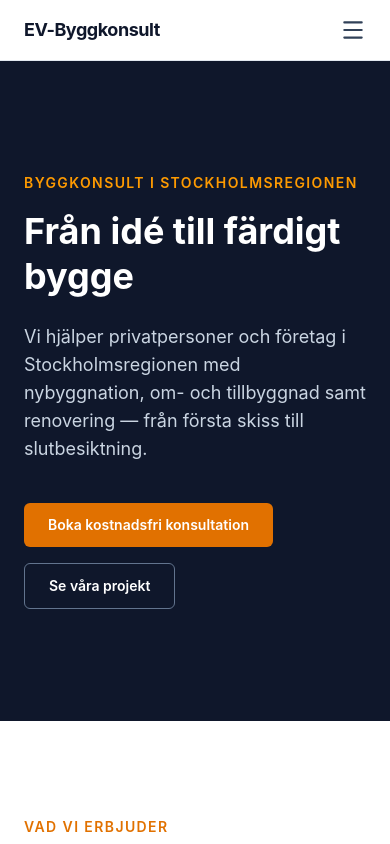
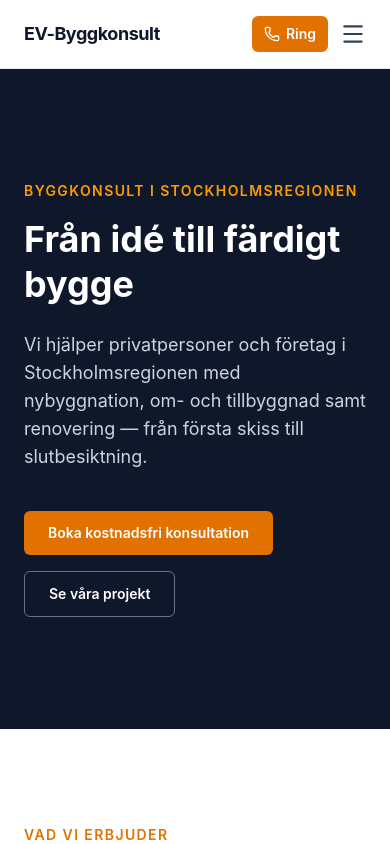
Before and after one commit to Castroo-710/EV-Bygg-konsult, a React (Vite) app in the folder frontend/: page / in a window 390 px wide. Shown: the top 844 px of the page. Built offline with nearby package versions, Linux system fonts and the light colour scheme.

Commit message:
feat(header): add always-visible call button on mobile

```diff
--- a/frontend/src/components/Header.tsx
+++ b/frontend/src/components/Header.tsx
@@ -40,14 +40,24 @@ export default function Header() {
           </a>
         </div>
 
+        <div className="flex items-center gap-3 md:hidden">
+          <a
+            href={company.phoneHref}
+            className="flex items-center gap-1.5 rounded-md bg-amber-600 px-3 py-2 text-sm font-semibold text-white"
+            aria-label={`Ring ${company.phone}`}
+          >
+            <Phone size={16} />
+            Ring
+          </a>
           <button
             type="button"
             onClick={() => setOpen((v) => !v)}
-          className="text-slate-700 md:hidden"
-          aria-label="Öppna meny"
+            className="text-slate-700"
+            aria-label={open ? 'Stäng meny' : 'Öppna meny'}
           >
             {open ? <X size={26} /> : <Menu size={26} />}
           </button>
+        </div>
       </div>
 
       {open && (
```
Lines whose indentation alone changed are shown as unchanged.
